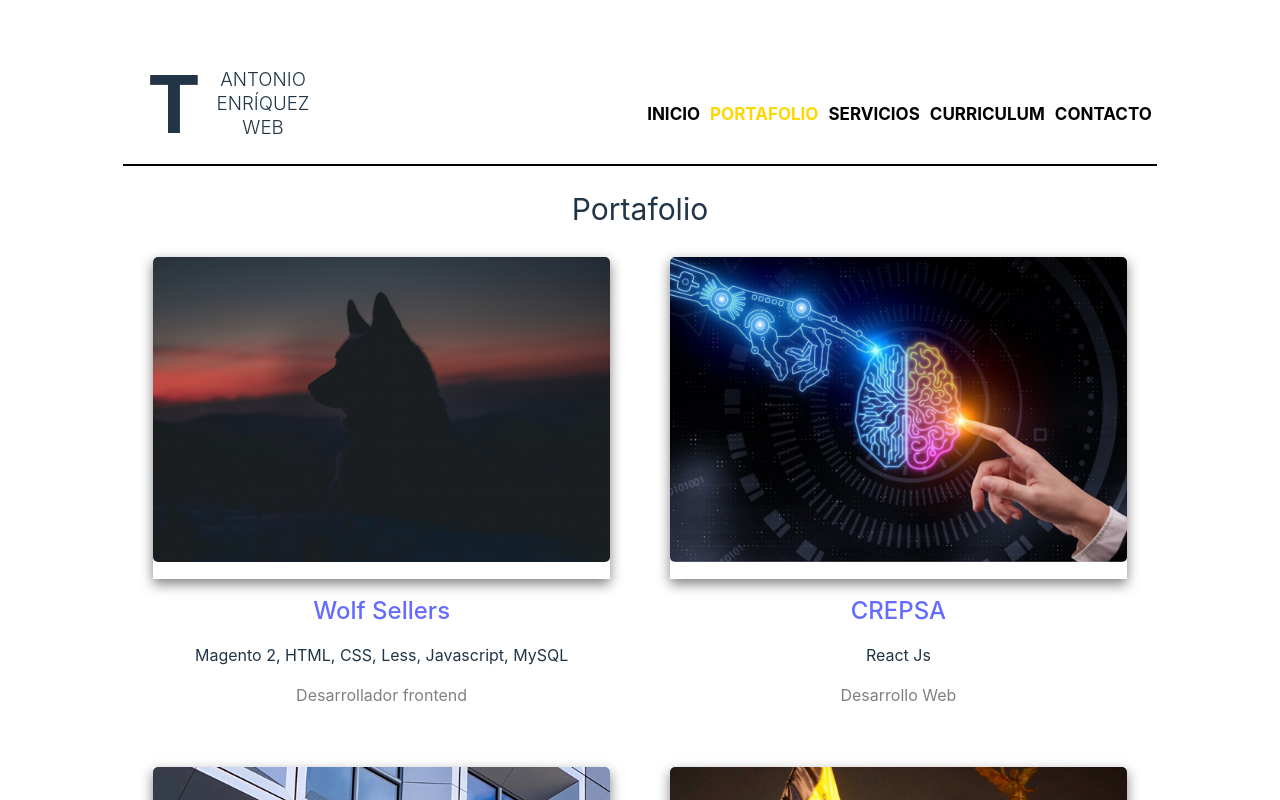
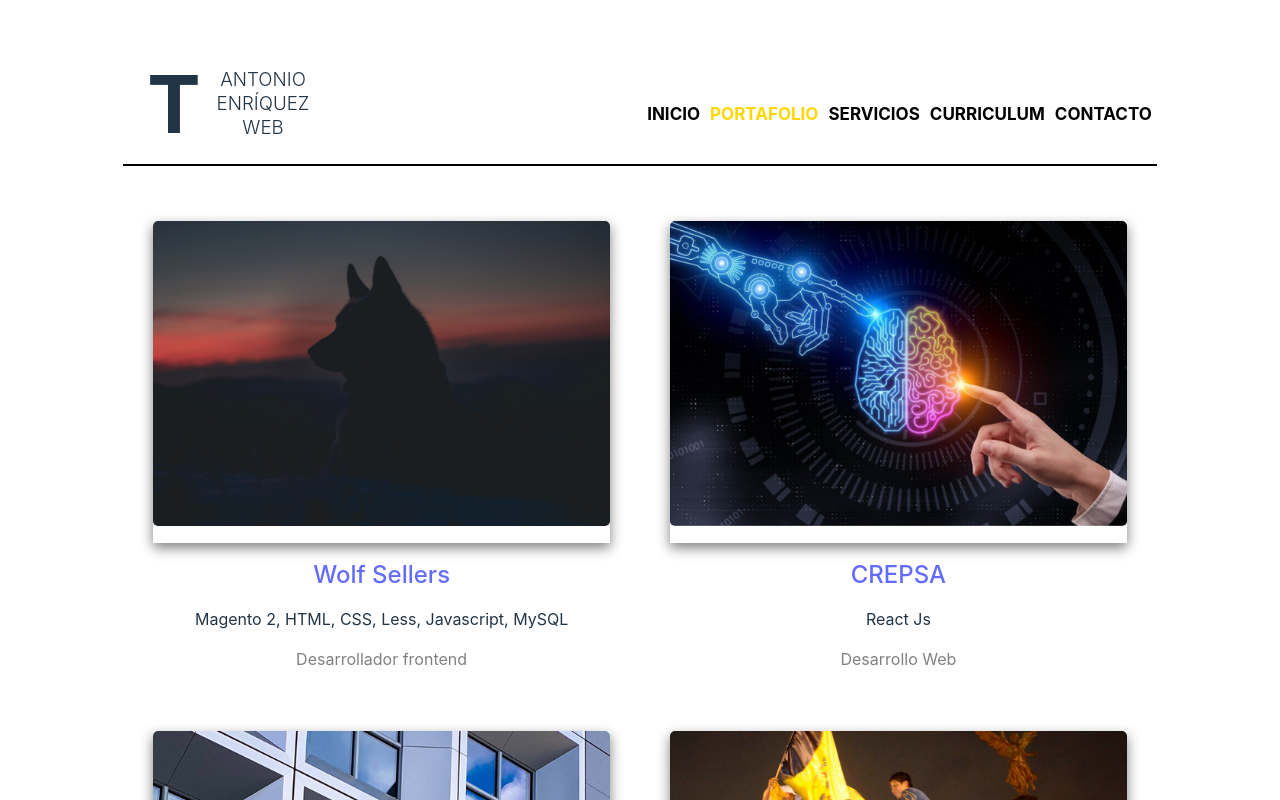
Before and after one commit to zucar0/blog-nextjs-cf, a React (Vite) app in the folder blog-proyecto-cf/: page /portafolio in a window 1280 px wide. Shown: the top 800 px of the page. Built offline with nearby package versions, Linux system fonts and the light colour scheme.

Commit message:
componente listado

```diff
--- a/blog-proyecto-cf/src/components/inicio.jsx
+++ b/blog-proyecto-cf/src/components/inicio.jsx
@@ -1,5 +1,6 @@
 import React from 'react'
 import {Link} from'react-router-dom';
+import { ListadoTrabajos } from './listado';
 
 export const Inicio = () => {
   return (
@@ -16,6 +17,7 @@
         </h2>
         <p>Estos son algunos de los trabajos en los que he colaborado</p>
       </section>
+      <ListadoTrabajos limite={2}/>
     </div>
   )
 }
--- /dev/null
+++ b/blog-proyecto-cf/src/components/listado.jsx
@@ -0,0 +1,28 @@
+import React from 'react'
+import { Link } from 'react-router-dom'
+import { trabajos } from '../data/works'
+
+export const ListadoTrabajos = ({limite}) => {
+  return (
+      <section className='trabajos-container'>
+      {
+        // Se puede colocar un valor por defecto
+        trabajos.slice(0,limite).map(trabajo =>{
+          return(
+          <article key={trabajo.id} className="item-de-portafolio">
+            <div className='mask'>
+              <img src={"/images/"+trabajo.id+".png"} alt="" />
+            </div>
+            <h2 className='name'>
+              <Link to={"/proyecto/"+trabajo.id}>{trabajo.nombre}</Link>
+            </h2>
+            <p className='tecnologias'>{trabajo.tecnologias}</p>
+            <span className='categorias'>{trabajo.categorias}</span>
+
+          </article>
+          )
+        })
+      }
+      </section>
+  )
+}
--- a/blog-proyecto-cf/src/components/portafolio.jsx
+++ b/blog-proyecto-cf/src/components/portafolio.jsx
@@ -1,32 +1,8 @@
 import React from 'react'
-import { Link } from 'react-router-dom'
-import { trabajos } from '../data/works'
+import { ListadoTrabajos } from './listado'
 
 export const Portafolio = () => {
   return (
-    <div className='page'>
-      <h1 className='heading'>
-        Portafolio
-      </h1>
-      <section className='trabajos-container'>
-      {
-        trabajos.map(trabajo =>{
-          return(
-          <article key={trabajo.id} className="item-de-portafolio">
-            <div className='mask'>
-              <img src={"/images/"+trabajo.id+".png"} alt="" />
-            </div>
-            <h2 className='name'>
-              <Link to={"/proyecto/"+trabajo.id}>{trabajo.nombre}</Link>
-            </h2>
-            <p className='tecnologias'>{trabajo.tecnologias}</p>
-            <span className='categorias'>{trabajo.categorias}</span>
-
-          </article>
-          )
-        })
-      }
-      </section>
-    </div>
+    <ListadoTrabajos/>
   )
 }
```
